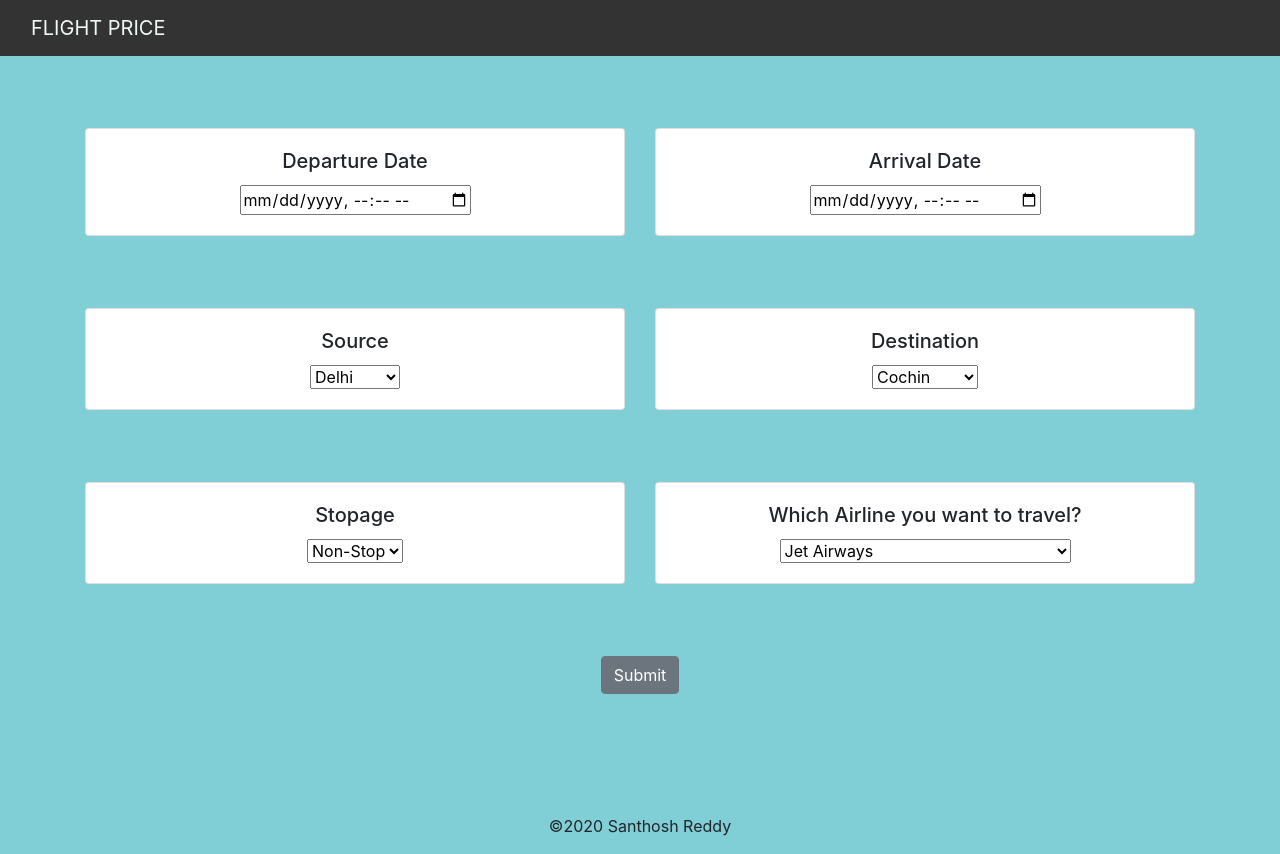
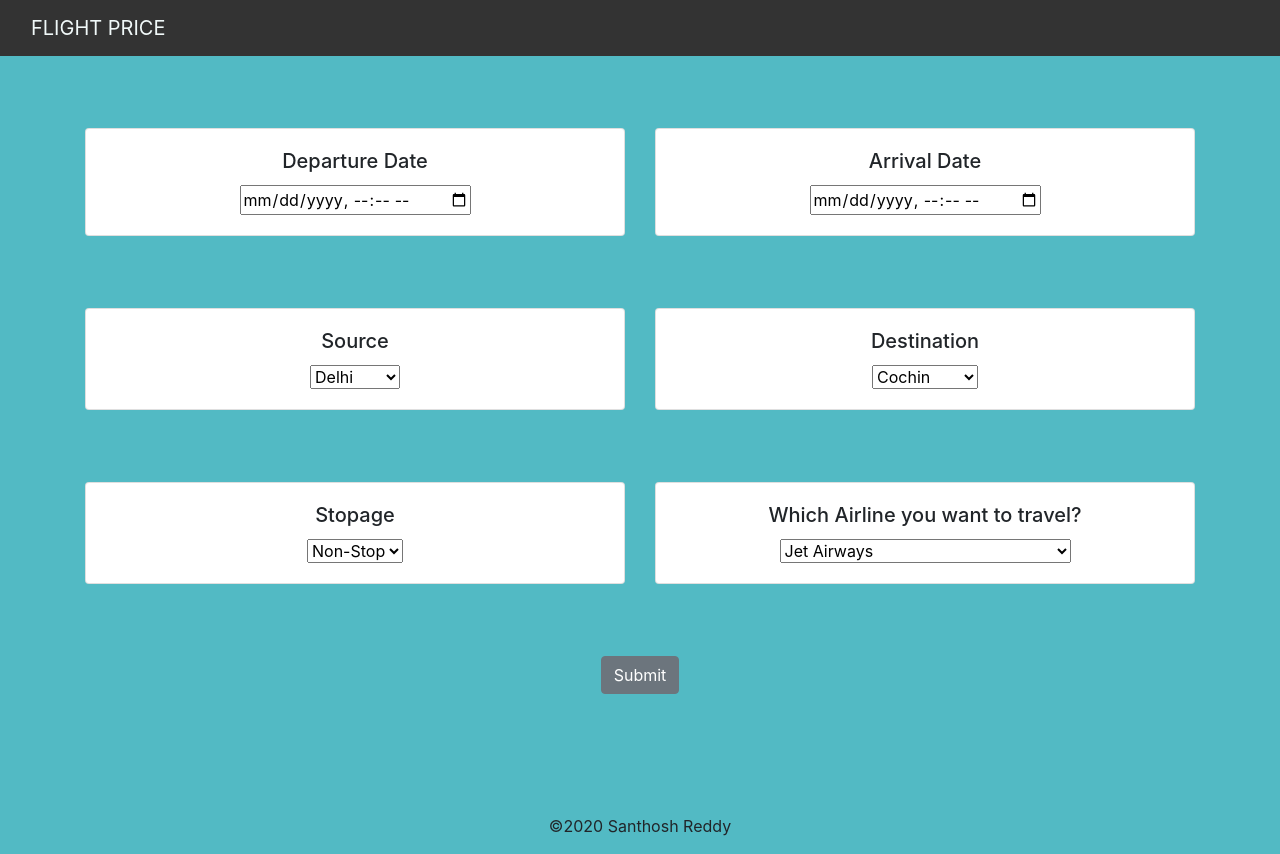
Before and after one commit to santhoshreddy39/Flight-Price-Prediction-, a Flask app: page / in a window 1280 px wide. Run offline with Flask 2, Linux system fonts and the light colour scheme; parts of the project's set-up code (start-up, migrations or seed data) failed here and were passed over; some libraries are stand-ins or nearby versions.

Commit message:
Update styles.css

```diff
--- a/static/css/styles.css
+++ b/static/css/styles.css
@@ -1,5 +1,5 @@
 body {
-    background-color: #80ced6;
+    background-color: #52bac4;
     text-align: center;
 }
 
```
